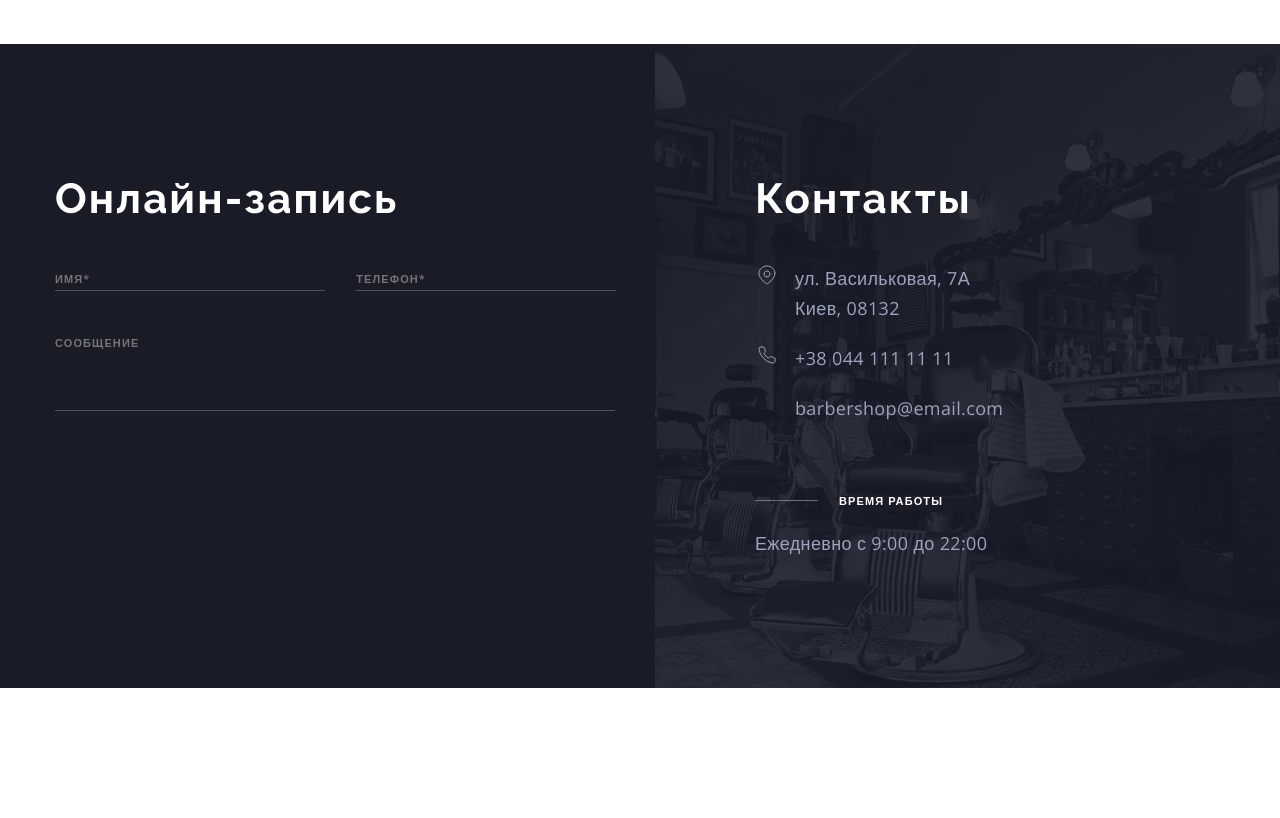
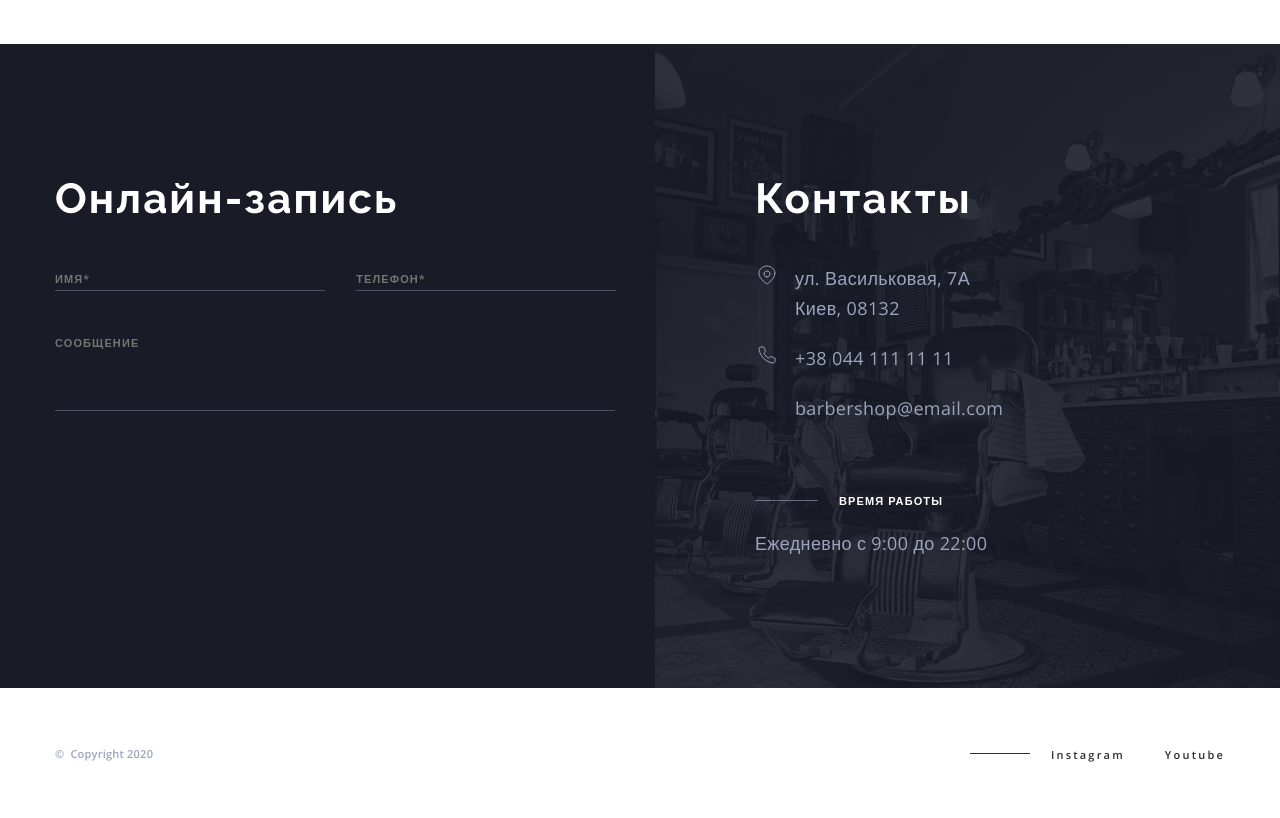
Before and after one commit to VSRudnyk/Barbershop, a plain HTML site: page index.html in a window 1280 px wide. Shown: the part 4204-5022 px from the top of the page. Before the commit the page ends 4892 px from the top, so only its background shows below. Drawn offline with nearby package versions, Linux system fonts and the light colour scheme.

Commit message:
add footer

```diff
--- a/index.html
+++ b/index.html
@@ -404,8 +404,22 @@
       </section>
     </main>
 
-    <footer>
-
+<!---------------------------- Footer ----------------------------->
+    <footer class="footer">
+      <div class="container footer-wrap">
+        <div class="copyright">
+          <span class="copiright__logo">&#169;</span>
+          <p class="footer-text">Copyright 2020</p>
+        </div>
+        <ul class="footer__list list">
+          <li class="footer__items">
+            <a href="" class="footer__link link">Instagram</a>
+          </li>
+          <li class="footer__items">
+            <a href="" class="footer__link link">Youtube</a>
+          </li>
+        </ul>
+      </div>
     </footer>
   </body>
 </html>
--- /dev/null
+++ b/sass/layout/_footer.scss
@@ -0,0 +1,63 @@
+.footer {
+  position: relative;
+  width: 1280px;
+  margin-right: auto;
+  margin-left: auto;
+}
+
+.footer-wrap {
+  display: flex;
+  align-items: center;
+  padding-top: 56px;
+}
+
+.footer-text {
+  @include font($fs: 11px, $lh: 15px, $ls: 0.02em);
+  color: #9da4bd;
+  margin-left: 6px;
+}
+
+.copyright {
+  display: flex;
+  align-items: center;
+}
+
+.copiright__logo {
+  @include font($fs: 11px, $lh: 15px, $ls: 0.02em);
+  color: #9da4bd;
+}
+
+.footer__list {
+  display: flex;
+  align-items: center;
+  margin-left: auto;
+  transform-origin: left top;
+
+  &::before {
+    content: "";
+    display: block;
+    width: 60px;
+    height: 1px;
+    background-color: #303030;
+    margin-right: 21px;
+  }
+}
+
+.footer__items {
+  &:not(:last-child) {
+    margin-right: 40px;
+  }
+}
+
+.footer__link {
+  @include font($fs: 11px, $lh: 15px, $ls: 0.2em);
+  transition: color 250ms cubic-bezier(0.4, 0, 0.2, 1);
+  color: #303030;
+  padding-top: 56px;
+  padding-bottom: 56px;
+
+  &:hover,
+  &:focus {
+    color: #ff6c00;
+  }
+}
--- a/sass/main.scss
+++ b/sass/main.scss
@@ -18,3 +18,4 @@
 @import "./base/social";
 @import "./layout/gallery";
 @import "./layout/contacts";
+@import "./layout/footer";
```
Also changed, not shown: css/main.css, css/main.min.css, 2 other files.
